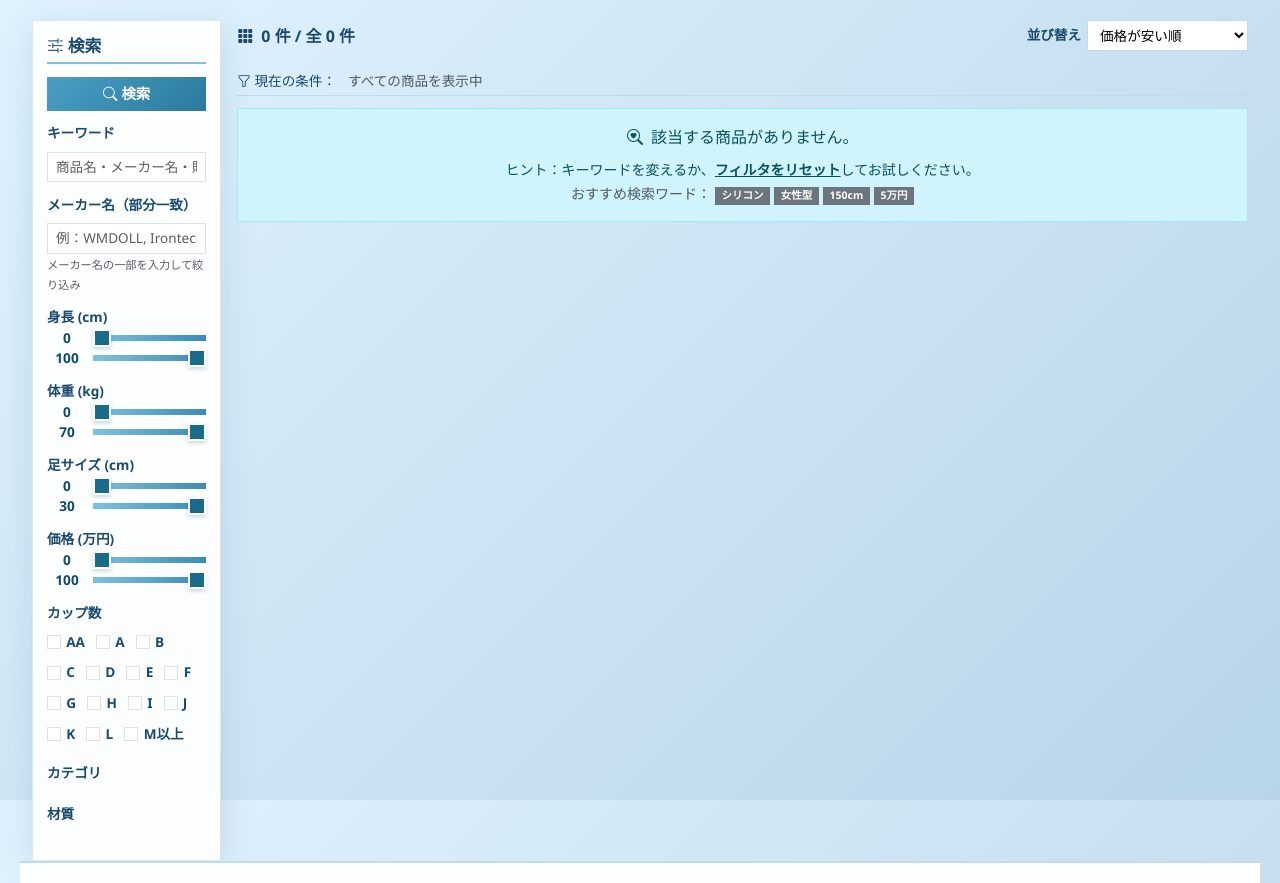
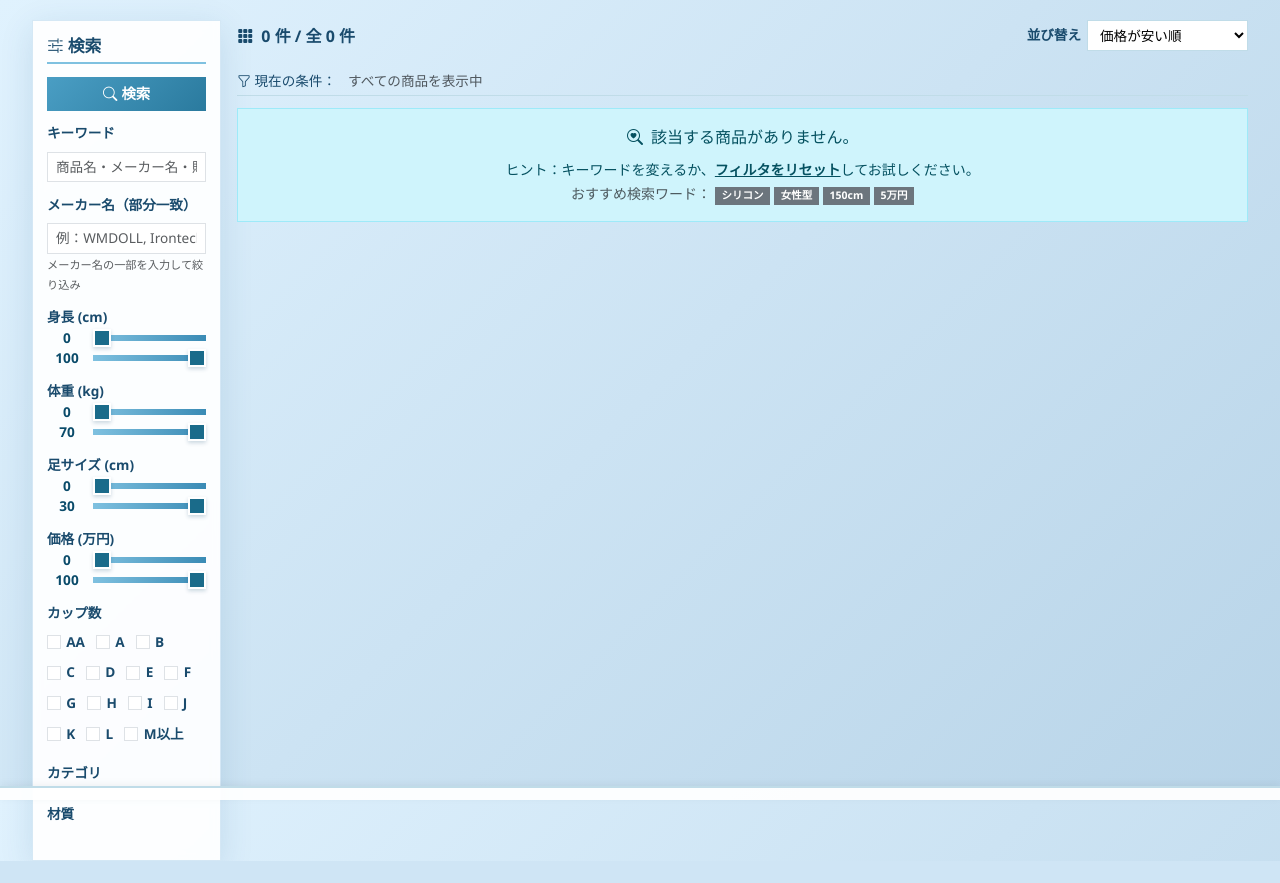
Before and after one commit to mcyosiki-dev/love-doll-scraper, a Flask app: page /search in a window 1280 px wide. After the commit the page ends 861 px from the top, so only its background shows below. Run offline with Flask 3, Linux system fonts and the light colour scheme; the visitor is signed in with stand-in values (Sample User, id 1); data that the repository does not hold is empty.

Commit message:
fix: フッター消失再修正 - position:fixed復帰 + padding-bottom:120px追加

```diff
--- a/templates/footer.html
+++ b/templates/footer.html
@@ -1,4 +1,4 @@
-<footer class="footer" style="background: rgba(255,255,255,0.95); border-top: 2px solid #c0dce8; padding: 8px 0; font-size: 0.5rem; z-index: 1030; position: relative; width: 100%;">
+<footer class="footer fixed-bottom" style="background: rgba(255,255,255,0.95); border-top: 2px solid #c0dce8; padding: 4px 0; font-size: 0.5rem; z-index: 1030; position: fixed; bottom: 0; width: 100%; box-shadow: 0 -2px 8px rgba(0,0,0,0.05);">
     <div class="container-fluid">
         <div class="row align-items-center" style="margin: 0;">
             <div class="col-12 text-center" style="padding: 2px 0;">
--- a/templates/search.html
+++ b/templates/search.html
@@ -67,7 +67,8 @@
             background: linear-gradient(135deg, #e0f2fe 0%, #b8d4e8 100%);
             font-family: 'Segoe UI', Tahoma, Geneva, Verdana, sans-serif;
             padding: 20px;
-            padding-bottom: 0;
+            /* ★ フッター固定表示に対応：フッター高さ分のパディング ★ */
+            padding-bottom: 120px;
             font-size: 16px;
             display: flex;
             flex-direction: column;
@@ -386,13 +387,11 @@
             text-decoration: underline;
         }
 
-        /* ★ 検索結果エリア（フッターが常に表示されるよう修正） ★ */
         .search-results-container {
             flex: 1 0 auto;
             display: flex;
             flex-direction: column;
             min-height: 60vh;
-            /* ★ padding-bottom を削除（フッターは通常フローに戻したため不要） ★ */
         }
         .search-results-container .result-list {
             flex: 1;
@@ -401,7 +400,6 @@
             flex-shrink: 0;
             margin-top: auto;
         }
-        /* ★ フッターは通常フローに戻すため、特別なスタイルは不要 ★ */
         footer {
             flex-shrink: 0;
             padding: 10px 0;
@@ -913,16 +911,13 @@
     </div>
     {% include 'footer.html' %}
 
-    <!-- ★ Intersection Observer：ページネーション表示時に広告を非表示（フッター自体は非表示にしない） ★ -->
     <script>
     document.addEventListener('DOMContentLoaded', function() {
         const pagination = document.querySelector('.pagination');
         const adSlot = document.querySelector('#ad-slot-bottom');
-        // ★ 監視対象を #ad-slot-bottom（広告）のみに変更。footer全体は非表示にしない ★
         if (pagination && adSlot) {
             const observer = new IntersectionObserver((entries) => {
                 entries.forEach(entry => {
-                    // ページネーションが表示されたら広告を非表示、それ以外は表示
                     adSlot.style.display = entry.isIntersecting ? 'none' : 'block';
                 });
             }, { threshold: 0.1 });
```
